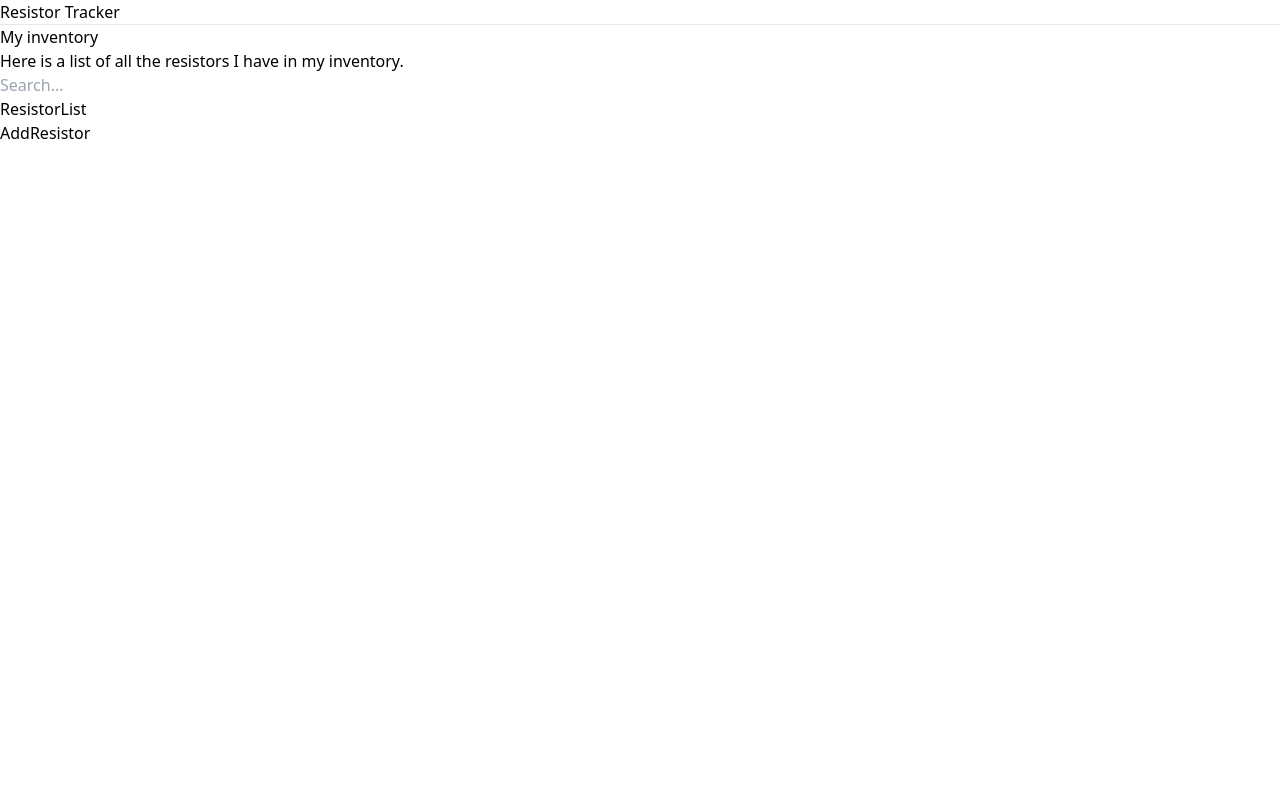
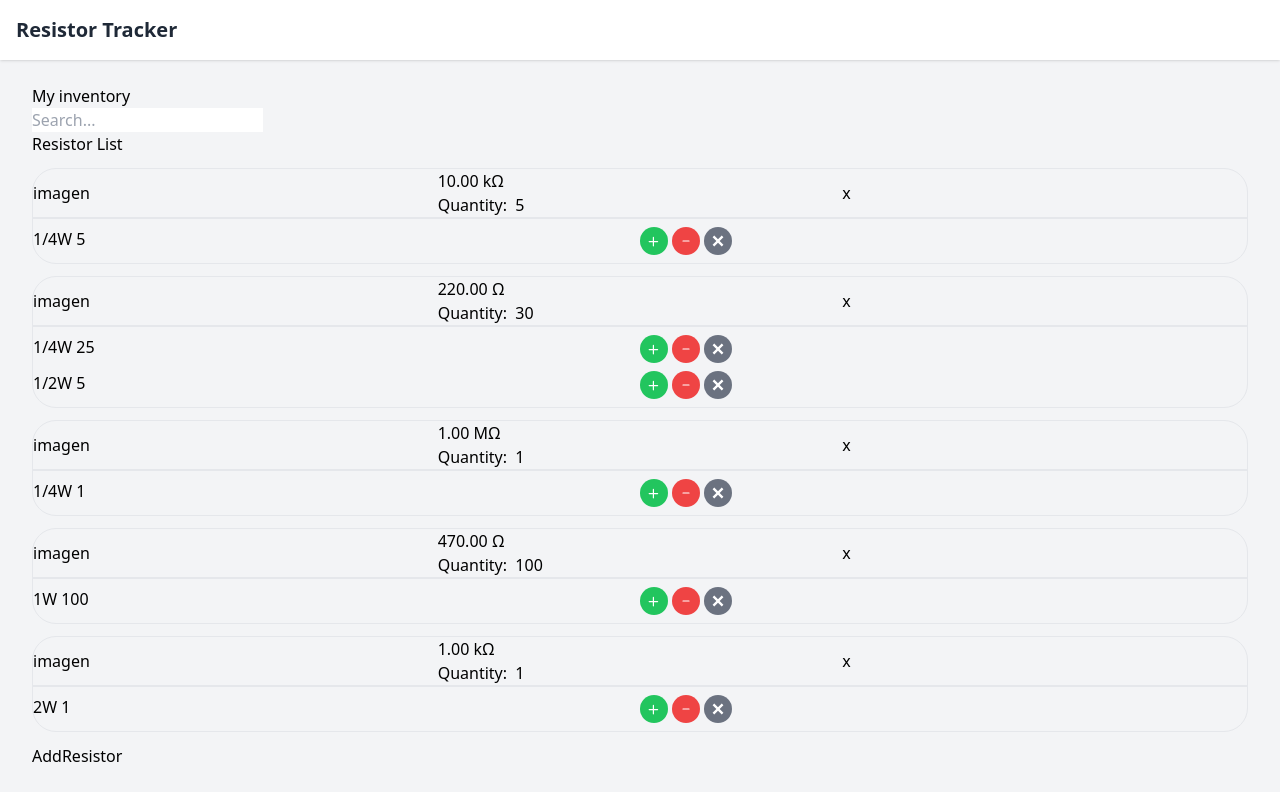
Before and after one commit to jhordyess/resistor-tracker, a React app: page / in a window 1280 px wide. Built offline with nearby package versions, Linux system fonts and the light colour scheme.

Commit message:
Added functionalities

```diff
--- a/src/components/ResistorList.tsx
+++ b/src/components/ResistorList.tsx
@@ -1,5 +1,207 @@
 import * as React from "react";
 
+interface Resistor {
+  value: number;
+  quantity: {
+    "1/4W"?: number;
+    "1/2W"?: number;
+    "1W"?: number;
+    "2W"?: number;
+  };
+}
+
+let resistorListIni: Resistor[] = [
+  {
+    value: 10000,
+    quantity: {
+      "1/4W": 5,
+    },
+  },
+  {
+    value: 220,
+    quantity: {
+      "1/4W": 25,
+      "1/2W": 5,
+    },
+  },
+  {
+    value: 1000000,
+    quantity: {
+      "1/4W": 1,
+    },
+  },
+  {
+    value: 470,
+    quantity: {
+      "1W": 100,
+    },
+  },
+  {
+    value: 1000,
+    quantity: {
+      "2W": 1,
+    },
+  },
+];
+
+const calculateTotalQuantity = (quantity: Resistor["quantity"]) => {
+  let totalQuantity = 0;
+  for (const key in quantity) {
+    totalQuantity += quantity[key];
+  }
+  return totalQuantity;
+};
+
+const format2SIUnits = (value: number) => {
+  const units = ["", "k", "M", "G", "T", "P", "E", "Z", "Y"];
+  let unitIndex = 0;
+  while (value >= 1000) {
+    value /= 1000;
+    unitIndex++;
+  }
+  return `${value.toFixed(2)} ${units[unitIndex]}`;
+};
+
 export default function ResistorList() {
-  return <div>ResistorList</div>;
+  const [resistorList, setResistorList] = React.useState<Resistor[]>([]);
+
+  const subtractQuantity = (wattage: string, value: number) => () => {
+    const newResistorList = resistorList.map((resistor) => {
+      if (resistor.value === value) {
+        resistor.quantity[wattage] = resistor.quantity[wattage] - 1;
+      }
+      return resistor;
+    });
+    setResistorList(newResistorList);
+  };
+
+  const addQuantity = (wattage: string, value: number) => () => {
+    const newResistorList = resistorList.map((resistor) => {
+      if (resistor.value === value) {
+        resistor.quantity[wattage] = resistor.quantity[wattage] + 1;
+      }
+      return resistor;
+    });
+    setResistorList(newResistorList);
+  };
+
+  const removeWattage = (wattage: string, value: number) => () => {
+    const newResistorList = resistorList.map((resistor) => {
+      if (resistor.value === value) {
+        const array = Object.entries(resistor.quantity);
+        const newQuantity = array.filter(([key]) => key !== wattage);
+        return {
+          ...resistor,
+          quantity: Object.fromEntries(newQuantity),
+        };
+      }
+      return resistor;
+    });
+    setResistorList(newResistorList);
+  };
+
+  const removeResistor = (value: number) => () => {
+    const newResistorList = resistorList.filter(
+      (resistor) => resistor.value !== value
+    );
+    setResistorList(newResistorList);
+  };
+
+  React.useEffect(() => {
+    setResistorList(resistorListIni);
+  }, []);
+
+  return (
+    <div>
+      Resistor List
+      <ul className="">
+        {resistorList.map((resistor) => (
+          <li
+            key={resistor.value}
+            className="flex flex-col mt-3 mb-3 border rounded-3xl p-2s"
+          >
+            <div className="flex-1 flex items-center border-b-2">
+              <div className="w-1/3">imagen</div>
+
+              <div className="w-1/3 flex flex-col">
+                <div className="flex-1">
+                  <p>{format2SIUnits(resistor.value)}&Omega;</p>
+                  <p>
+                    Quantity:&nbsp; {calculateTotalQuantity(resistor.quantity)}
+                  </p>
+                </div>
+              </div>
+
+              <div className="w-1/3">
+                <button onClick={removeResistor(resistor.value)}>x</button>
+              </div>
+            </div>
+            <div className="flex-1">
+              <div className="flex-1">
+                {Object.entries(resistor.quantity).map(
+                  ([wattage, quantity]) => (
+                    <div key={wattage} className="flex mt-2 mb-2">
+                      <div className="w-1/2">
+                        {wattage} {quantity}
+                      </div>
+                      <div className="w-1/2 flex gap-1">
+                        <button
+                          className="bg-green-500 hover:bg-green-700 text-white font-bold p-2 rounded-full"
+                          onClick={addQuantity(wattage, resistor.value)}
+                        >
+                          <svg
+                            xmlns="http://www.w3.org/2000/svg"
+                            viewBox="0 0 20 20"
+                            fill="currentColor"
+                            className="w-3 h-3"
+                          >
+                            <path
+                              fillRule="evenodd"
+                              d="M10 4v6h6a1 1 0 0 1 0 2H10v6a1 1 0 1 1-2 0v-6H2a1 1 0 1 1 0-2h6V4a1 1 0 0 1 2 0z"
+                            />
+                          </svg>
+                        </button>
+                        <button
+                          className="bg-red-500 hover:bg-red-700 text-white font-bold p-2 rounded-full"
+                          onClick={subtractQuantity(wattage, resistor.value)}
+                        >
+                          <svg
+                            xmlns="http://www.w3.org/2000/svg"
+                            viewBox="0 0 20 20"
+                            fill="currentColor"
+                            className="w-3 h-3"
+                          >
+                            <path
+                              fillRule="evenodd"
+                              d="M16 10a1 1 0 0 1-1 1H5a1 1 0 1 1 0-2h10a1 1 0 0 1 1 1z"
+                            />
+                          </svg>
+                        </button>
+                        <button
+                          className="bg-gray-500 hover:bg-gray-700 text-white font-bold p-2 rounded-full"
+                          onClick={removeWattage(wattage, resistor.value)}
+                        >
+                          <svg
+                            xmlns="http://www.w3.org/2000/svg"
+                            viewBox="0 0 20 20"
+                            fill="currentColor"
+                            className="w-3 h-3"
+                          >
+                            <path
+                              fillRule="evenodd"
+                              d="M12.717 10L19 3.717 16.283 1 10 7.283 3.717 1 1 3.717 7.283 10 1 16.283 3.717 19 10 12.717 16.283 19 19 16.283 12.717 10z"
+                            />
+                          </svg>
+                        </button>
+                      </div>
+                    </div>
+                  )
+                )}
+              </div>
+            </div>
+          </li>
+        ))}
+      </ul>
+    </div>
+  );
 }
--- a/src/pages/Home.tsx
+++ b/src/pages/Home.tsx
@@ -5,14 +5,16 @@ import AddResistor from "@components/AddResistor";
 
 export default function Home() {
   return (
-    <div>
-      <h1>Resistor Tracker</h1>
-      <hr />
-      <h2>My inventory</h2>
-      <p>Here is a list of all the resistors I have in my inventory.</p>
-      <SearchBar />
-      <ResistorList />
-      <AddResistor />
+    <div className="bg-gray-100">
+      <header className="bg-white p-4 shadow">
+        <h1 className="text-xl font-bold text-gray-800">Resistor Tracker</h1>
+      </header>
+      <main className="max-w-1xl mx-auto py-6 sm:px-6 lg:px-8">
+        <h2>My inventory</h2>
+        <SearchBar />
+        <ResistorList />
+        <AddResistor />
+      </main>
     </div>
   );
 }
```
